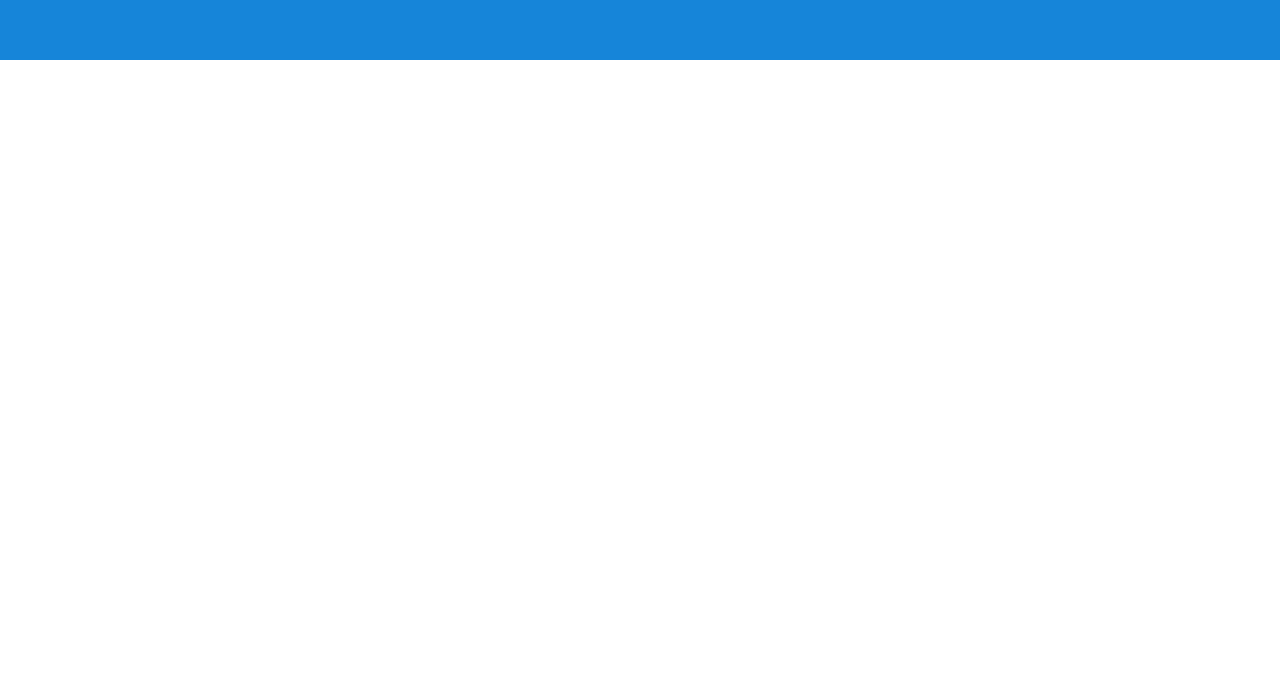
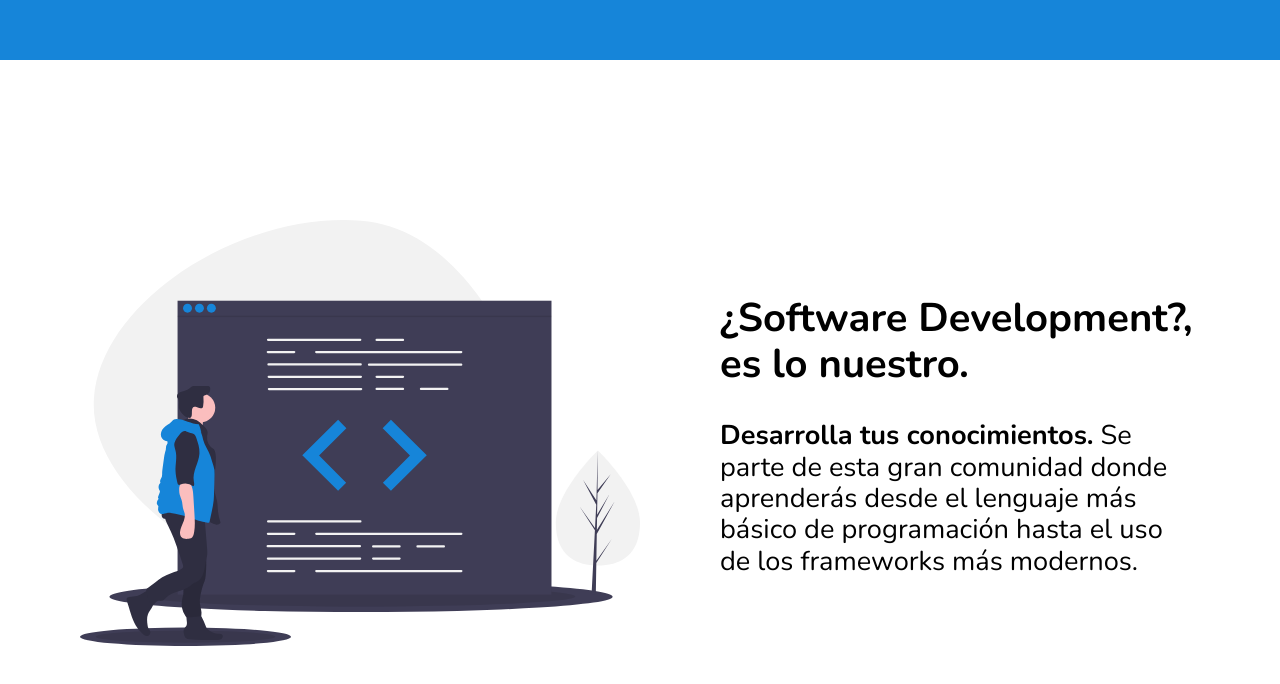
Before and after one commit to BeeDevelopers/WebPage, a React (Create React App) app: page / in a window 1280 px wide. Shown: the part 740-1424 px from the top of the page. Before the commit the page ends 800 px from the top, so only its background shows below. Built offline with nearby package versions, Linux system fonts and the light colour scheme.

Commit message:
Seccion1 de home

```diff
--- a/src/components/Home.js
+++ b/src/components/Home.js
@@ -18,6 +18,13 @@ export default class Home extends Component {
                     </div>
                     <img src="/img/BD_full.png" alt="BeeDevelopers Logo" />
                 </div>
+                <div className={styles.seccion1}>
+                    <img src="/img/code_review.svg" alt="Code review" />
+                    <div className={styles.seccion1_texto}>
+                        <h2>¿Software Development?, es lo nuestro.</h2>
+                        <p><span>Desarrolla tus conocimientos.</span> Se parte de esta gran comunidad donde aprenderás desde el lenguaje más básico de programación hasta el uso de los frameworks más modernos.</p>
+                    </div>
+                </div>
             </div>
         );
     }
--- a/src/components/css/home.module.css
+++ b/src/components/css/home.module.css
@@ -35,5 +35,34 @@
     color: white;
     font-size: 2.2rem;
     width: 35rem;
+}
+
+
+.seccion1{
+    padding: 10rem 0rem;
+    display: flex;
+    justify-content: space-evenly;
+    align-items: center;
 
 }
+
+.seccion1 img{
+    width: 35rem;
+}
+
+.seccion1_texto{
+    max-width: 30rem;
+}
+
+.seccion1_texto h2{
+    font-size: 2.5rem;
+    font-weight: 700;
+}
+
+.seccion1_texto p{
+    font-size: 1.7rem;
+}
+
+.seccion1_texto span{
+    font-weight: 700;
+}
```
Also changed, not shown: public/img/code_review.svg (added).
